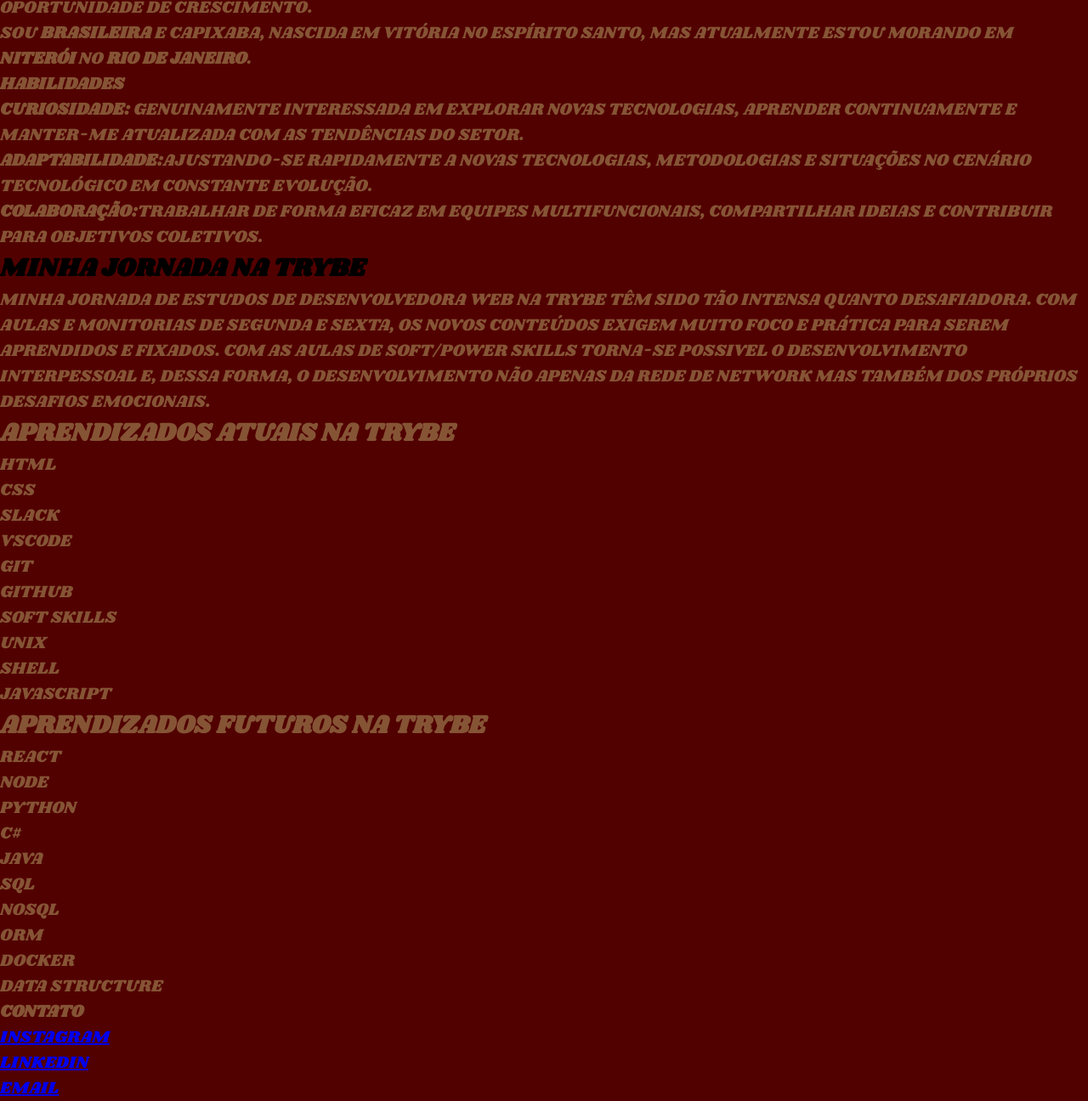
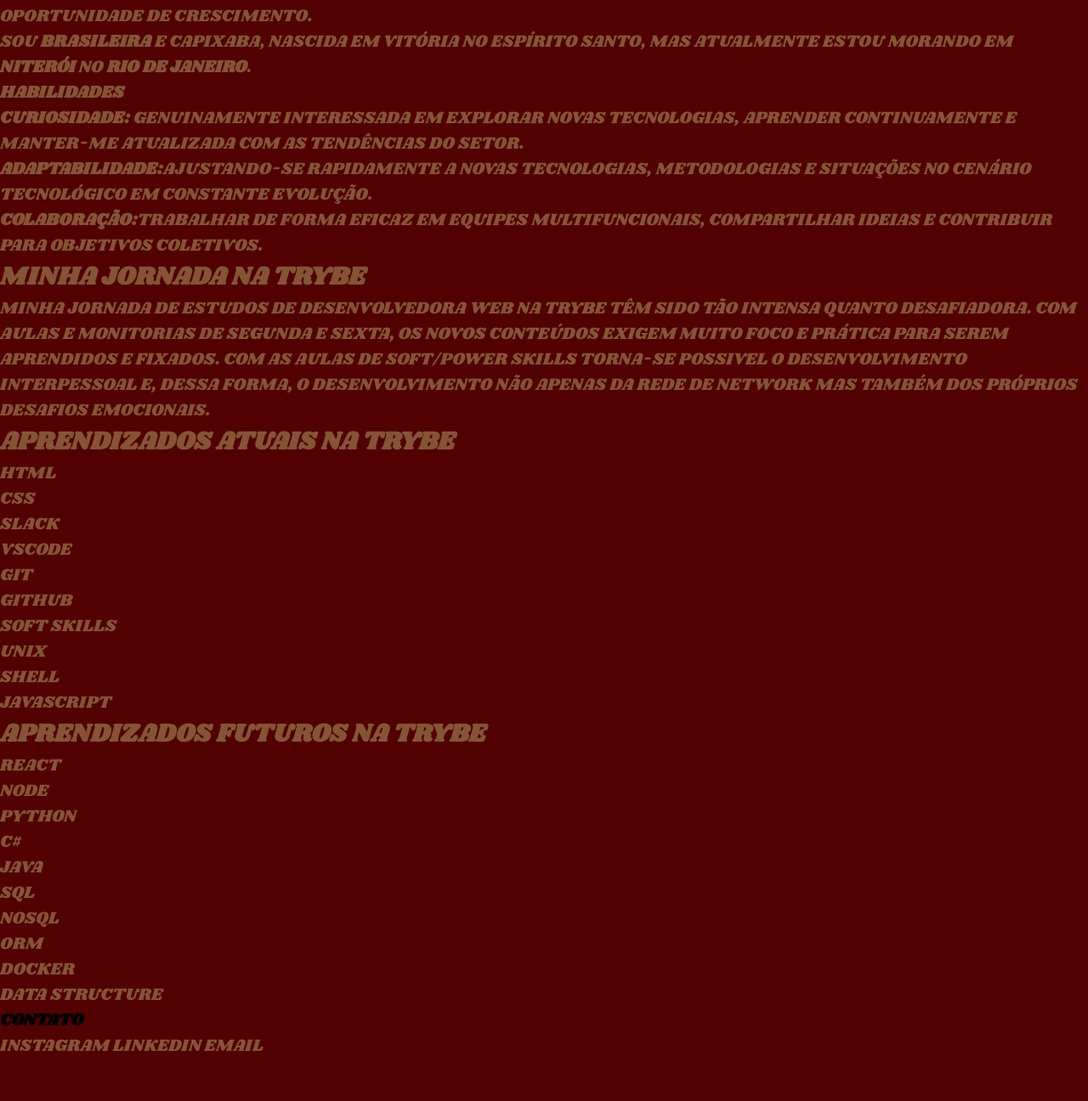
Before and after one commit to Esther-Freixo/Esther-Freixo.github.io, a plain HTML site: page index.html in a window 1280 px wide. Shown: the part 1264-2560 px from the top of the page at 85% size. After the commit the page ends 2510 px from the top, so only its background shows below. Drawn offline with Linux system fonts and the light colour scheme.

Commit message:
add base colors

```diff
--- a/index.html
+++ b/index.html
@@ -47,9 +47,9 @@
         <img id="minha_foto" src="Persona_1-removebg-preview (1).png" alt="" width="700">
     </div>
     <div>
-        <h3>índice</h3>
+        <h2>índice</h2>
         <ol>
-            <li><a id="link" href="#habilidades">Habilidades</a></li>
+            <li><a class="link" href="#habilidades">Habilidades</a></li>
         </ol>
     </div>
 
@@ -118,10 +118,12 @@
         </ul>
     </div>
     <div>
-        <h4 id="titulo">Contato</h4>
-        <div><a href="https://www.instagram.com/estherfreixo/" target="_blank">Instagram</a></div>
-        <div><a href="https://www.linkedin.com/in/esther-freixo/" target="_blank">Linkedin</a></div>
-        <div><a href="mailto: freixo.esther@gmail.com" target="_blank">Email</a></div>
+        <h4>Contato</h4>
+        <div class="link">
+        <a href="https://www.instagram.com/estherfreixo/" target="_blank">Instagram</a>
+        <a href="https://www.linkedin.com/in/esther-freixo/" target="_blank">Linkedin</a>
+        <a href="mailto: freixo.esther@gmail.com" target="_blank">Email</a>
+        </div>
     </div>
 
 
--- a/style.css
+++ b/style.css
@@ -40,7 +40,7 @@ p {
     font-size: 30px;
 }
 
-.linksCabecario a, #link {
+.linksCabecario a, .link a{
     text-decoration: none;
     list-style: none;
     color: #855435;
@@ -58,3 +58,7 @@ header {
     margin-right: 50px;
     gap: 30px;
 }
+
+h2 {
+    color: #855435;
+}
```
Also changed, not shown: instagram.png (added), linkedin.png (added), o-email.png (added).
